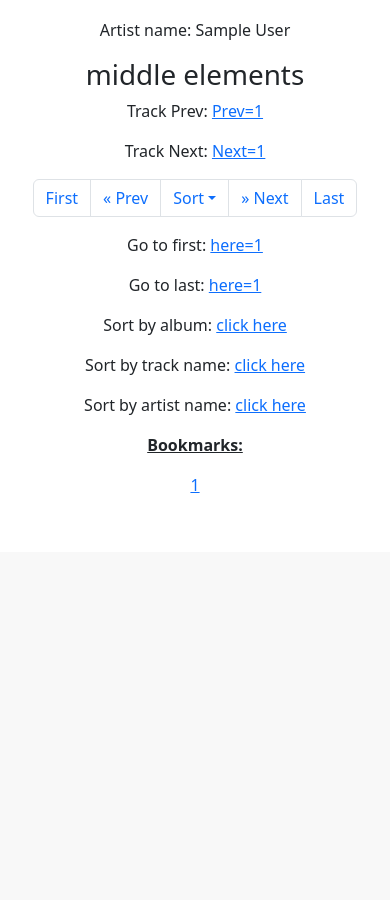
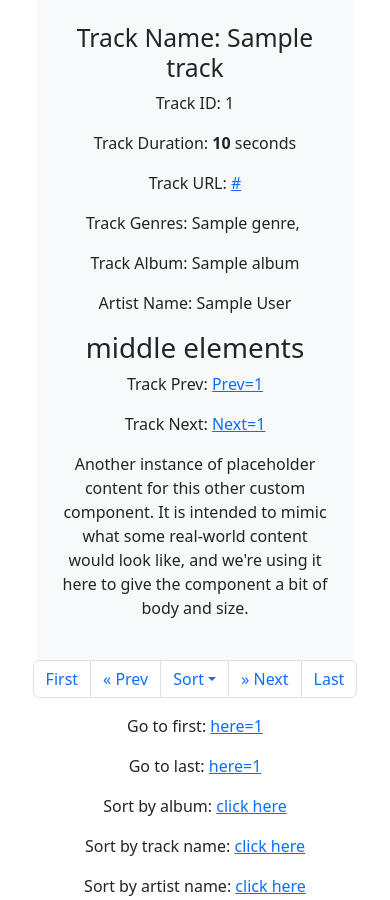
Before and after one commit to dampbacon/cs235_2022_assignment-fbee055, a Flask app: template music/templates/display_track.html in a window 390 px wide. Shown: the part 292-1192 px from the top of the page. Before the commit the page ends 785 px from the top, so only its background shows below. Run offline with Flask 2, Linux system fonts and the light colour scheme; the template is opened without the code that fills it: most values are stand-ins (such as "Sample title", 1, 10 or a date in 2020); parts of the project's set-up code (start-up, migrations or seed data) failed here and were passed over; some libraries are stand-ins or nearby versions.

Commit message:
Added skeleton for track browsing

```diff
--- a/music/templates/display_track.html
+++ b/music/templates/display_track.html
@@ -3,9 +3,14 @@
 {% block content %}
 
 <div style="margin-top: 1em; text-align: center;">
-
-    <h2>Track name: {{ track.title }}</h2>
-    <p>Track id {{ track.track_id }}</p>
+    <div style="margin-left: auto; margin-right: auto; width: 75%">
+        <div class="row no-gutters bg-light position-relative">
+            <div class="col-md-6 mb-md-0 p-md-4">
+                <img src="..." class="w-100" alt="...">
+            </div>
+            <div class="col-md-6 position-static p-4 pl-md-0">
+                <h2>Track Name: {{ track.title }}</h2>
+                <p>Track ID: {{ track.track_id }}</p>
                 <p>Track Duration: <b>{{ track.track_duration }}</b> seconds</p>
                 <p>Track URL: <a href="{{track.track_url}}">{{ track.track_url }}</a></p>
                 <p>Track Genres:
@@ -20,19 +25,27 @@
                     {% endif %}
                 </p>
                 {% if track.album.title!=None %}
-    <p>Track album: {{ track.album.title }}</p>
+                <p>Track Album: {{ track.album.title }}</p>
                 {% endif %}
 
                 {% if track.artist!=None %}
-    <p>Artist name: {{ track.artist.full_name }}</p>
+                <p>Artist Name: {{ track.artist.full_name }}</p>
                 {% endif %}
 
                 {% if track!=first and track!=last%}
                 <h1>middle elements</h1>
-    <p>Track Prev: <a href="/track/{{ np_tuple[0].track_id }}{{ query_params }}">Prev={{ np_tuple[0].track_id }}</a></p>
-    <p>Track Next: <a href="/track/{{ np_tuple[1].track_id }}{{ query_params }}">Next={{ np_tuple[1].track_id }}</a></p>
-
+                <p>Track Prev: <a href="/track/{{ np_tuple[0].track_id }}{{ query_params }}">Prev={{
+                    np_tuple[0].track_id }}</a></p>
+                <p>Track Next: <a href="/track/{{ np_tuple[1].track_id }}{{ query_params }}">Next={{
+                    np_tuple[1].track_id }}</a></p>
                 {% endif %}
+                <p>Another instance of placeholder content for this other custom component. It is intended to mimic what
+                    some real-world content would look like, and we're using it here to give the component a bit of body
+                    and
+                    size.</p>
+            </div>
+        </div>
+    </div>
 
     <nav aria-label="Page navigation example" style="display: flex; justify-content: center;">
         <ul class="pagination">
--- a/music/templates/home_splash.html
+++ b/music/templates/home_splash.html
@@ -22,7 +22,7 @@
 
     <footer class="mastfoot mt-auto">
         <div class="inner">
-            <p><a href="https://getbootstrap.com/">Bootstrap</a></p>
+            <p><a class="link-secondary" href="#">Developed by Francois Beetge & Matthew Young (COMPSCI235 Assignment 2)</a></p>
         </div>
     </footer>
 </div>
--- a/music/templates/tracks_datatables_list.html
+++ b/music/templates/tracks_datatables_list.html
@@ -9,7 +9,7 @@
             <th>Artist</th>
             <th>Track Name</th>
             <th>Album</th>
-            <th>Duration (mins)</th>
+            <th>Duration (secs)</th>
             <th>Url</th>
         </tr>
         </thead>
```
Lines whose indentation alone changed are shown as unchanged.
